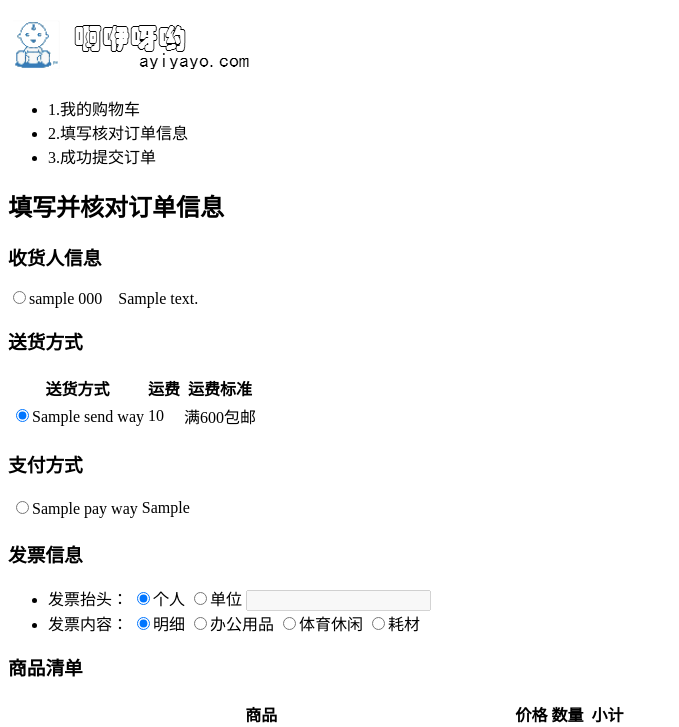
After one commit to Jayy-xj/Yii2shop, a Yii app: template frontend/views/order/order.php in a window 1280 px wide. The commit adds this page. Shown: the top 727 px of the page, without its empty margins (0-679 px from the left). Run offline with PHP 8.4 and a stand-in for Yii, Linux system fonts and the light colour scheme; the template is opened without the code that fills it: most values are stand-ins (such as "Sample title", 1, 10 or a date in 2020); data that the repository does not hold is empty; some libraries are stand-ins or nearby versions.

Commit message:
更新订单功能

```diff
--- a/frontend/assets/CartAsset.php
+++ b/frontend/assets/CartAsset.php
@@ -13,10 +13,12 @@ class CartAsset extends AssetBundle{
         'style/header.css',
         'style/cart.css',
         'style/footer.css',
+        "style/fillin.css",
     ];
     //需要加载的js文件
     public $js = [
         "js/cart1.js",
+        'js/cart2.js'
     ];
     //和其他静态资源管理器的依赖关系
     public $depends = [
--- a/frontend/config/main.php
+++ b/frontend/config/main.php
@@ -12,6 +12,7 @@ return [
     'bootstrap' => ['log'],
     'controllerNamespace' => 'frontend\controllers',
     'defaultRoute' =>'goods/index',
+
     'components' => [
         'request' => [
             'csrfParam' => '_csrf-frontend',
--- a/frontend/models/LoginForm.php
+++ b/frontend/models/LoginForm.php
@@ -36,6 +36,7 @@ class LoginForm extends Model{
                     $member->auth_key = \Yii::$app->security->generateRandomString();
                     $member->save(false);
                     \Yii::$app->user->login($member,$this->rememberMe?3600*24*7:0);
+
                     return true;
                 }else{
                     $this->addError('password','密码不正确');
--- /dev/null
+++ b/frontend/views/order/order.php
@@ -0,0 +1,222 @@
+<!-- 页面头部 start -->
+
+<div class="header w990 bc mt15">
+    <div class="logo w990">
+        <h2 class="fl"><a href="index.html"><img src="/images/logo.png" alt="京西商城"></a></h2>
+        <div class="flow fr flow2">
+            <ul>
+                <li>1.我的购物车</li>
+                <li class="cur">2.填写核对订单信息</li>
+                <li>3.成功提交订单</li>
+            </ul>
+        </div>
+    </div>
+</div>
+<!-- 页面头部 end -->
+
+<div style="clear:both;"></div>
+<form action="<?=\yii\helpers\Url::to(['order/add'])?>  " method="post">
+<!-- 主体部分 start -->
+<div class="fillin w990 bc mt15">
+    <div class="fillin_hd">
+        <h2>填写并核对订单信息</h2>
+    </div>
+    <div class="fillin_bd">
+        <!-- 收货人信息  start-->
+        <div class="address">
+            <h3>收货人信息</h3>
+            <div class="address_info">
+                <?php foreach ($queres as $query) {
+                    if ($query->status==1){
+                        echo '<p>';
+                        echo '<input type="radio" checked value="' . $query->id . '" name="address_id"/>' . $query->username . '&nbsp;' . $query->tel . '&nbsp;' . \frontend\models\Locations::getProvince($query->province) . '&nbsp;' . \frontend\models\Locations::getCity($query->city) . '&nbsp;' . \frontend\models\Locations::getDistrict($query->district) . '&nbsp;' . $query->detail . '&nbsp;';
+                        echo '</p>';
+                    }else{
+                        echo '<p>';
+                        echo '<input type="radio" value="' . $query->id . '" name="address_id"/>' . $query->username . '&nbsp;' . $query->tel . '&nbsp;' . \frontend\models\Locations::getProvince($query->province) . '&nbsp;' . \frontend\models\Locations::getCity($query->city) . '&nbsp;' . \frontend\models\Locations::getDistrict($query->district) . '&nbsp;' . $query->detail . '&nbsp;';
+                        echo '</p>';
+                    }
+                }
+                ?>
+            </div>
+        </div>
+        <!-- 收货人信息  end-->
+
+        <!-- 配送方式 start -->
+        <div class="delivery">
+            <h3>送货方式 </h3>
+            <div class="delivery_select">
+                <table>
+                    <thead>
+                    <tr>
+                        <th class="col1">送货方式</th>
+                        <th class="col2">运费</th>
+                        <th class="col3">运费标准</th>
+                    </tr>
+                    </thead>
+                    <tbody>
+                    <?php $send=0?>
+                    <?php foreach ($send_ways as $send_way) {
+                        if ($send==0){
+                            echo '<tr >';
+                            echo ' <td>';
+                            echo ' <input type="radio" checked name="delivery" value="' . $send_way['delivery_id'] . '" />' . $send_way['delivery_name'];
+                            echo '</td>';
+                            echo '<td class="price">' . $send_way['delivery_price'] . '</td>';
+                            echo '<td>满600包邮</td>';
+                            echo '</tr>';
+                        }else{
+                            echo '<tr >';
+                            echo ' <td>';
+                            echo ' <input type="radio" name="delivery" value="' . $send_way['delivery_id'] . '" />' . $send_way['delivery_name'];
+                            echo '</td>';
+                            echo '<td class="price">' . $send_way['delivery_price'] . '</td>';
+                            echo '<td>满600包邮</td>';
+                            echo '</tr>';
+                        }
+                        $send++;
+                    }
+                    ?>
+                    </tbody>
+                </table>
+
+            </div>
+        </div>
+        <!-- 配送方式 end -->
+
+        <!-- 支付方式  start-->
+        <div class="pay">
+            <h3>支付方式 </h3>
+            <div class="pay_select">
+                <table>
+                    <?php $pay=0?>
+                    <?php foreach ($pay_ways as $pay_way) {
+                        if ($pay==1){
+                            echo ' <tr >';
+                            echo ' <td class="col1">';
+                            echo ' <input type="radio"  checked  name="pay" value="' . $pay_way['payment_id'] . '" />' . $pay_way['payment_name'];
+                            echo '</td>';
+                            echo '<td>'.$pay_way['payment_intro'].'</td>';
+                            echo '</tr>';
+                        }else{
+                            echo ' <tr >';
+                            echo ' <td class="col1">';
+                            echo ' <input type="radio" name="pay" value="' . $pay_way['payment_id'] . '" />' . $pay_way['payment_name'];
+                            echo '</td>';
+                            echo '<td>'.$pay_way['payment_intro'].'</td>';
+                            echo '</tr>';
+                        }
+                        $pay++;
+                    }
+
+                    ?>
+                </table>
+            </div>
+        </div>
+        <!-- 支付方式  end-->
+
+        <!-- 发票信息 start-->
+        <div class="receipt none">
+            <h3>发票信息 </h3>
+            <div class="receipt_select ">
+                <form action="">
+                    <ul>
+                        <li>
+                            <label for="">发票抬头：</label>
+                            <input type="radio" name="type" checked="checked" class="personal" />个人
+                            <input type="radio" name="type" class="company"/>单位
+                            <input type="text" class="txt company_input" disabled="disabled" />
+                        </li>
+                        <li>
+                            <label for="">发票内容：</label>
+                            <input type="radio" name="content" checked="checked" />明细
+                            <input type="radio" name="content" />办公用品
+                            <input type="radio" name="content" />体育休闲
+                            <input type="radio" name="content" />耗材
+                        </li>
+                    </ul>
+                </form>
+
+            </div>
+        </div>
+        <!-- 发票信息 end-->
+
+        <!-- 商品清单 start -->
+        <div class="goods">
+            <h3>商品清单</h3>
+            <table>
+                <thead>
+                <tr>
+                    <th class="col1">商品</th>
+                    <th class="col3">价格</th>
+                    <th class="col4">数量</th>
+                    <th class="col5">小计</th>
+                </tr>
+                </thead>
+                <tbody>
+                <?php  $totals=null;$total=null;$amounts=null  ?>
+                <?php foreach($models as $model):?>
+                <tr>
+
+                    <td class="col1"><a href=""><?=\yii\helpers\Html::img('http://admin.yii2shop.com/'.$model['logo'])?></a>  <strong><a href=""><?=$model['name']?></a></strong></td>
+                    <td class="col3">￥<?=$model['shop_price']?></td>
+                    <td class="col4"><?=$model['amount']?></td>
+                    <td class="col5"><span>￥<?=($model['shop_price']*$model['amount'])?></span></td>
+                </tr>
+                    <?php
+                    $total=($model['shop_price']*$model['amount']);
+                    $totals+=($model['shop_price']*$model['amount']);
+                    $amounts+=$model['amount'];
+                    echo '<input type="hidden" name="goods_id[]" value="'.$model['id'].'"/>'
+                    ?>
+                <?php endforeach;?>
+                </tbody>
+                <tfoot>
+                <tr>
+                    <td colspan="5">
+                        <ul>
+                            <li>
+                                <span><?=$amounts?>件商品，总商品金额：</span>
+                                <input type="hidden" name="totals" value="<?=$totals?>">
+                                <em id="S-price"><?=$totals?></em>
+                            </li>
+                            <li>
+                                <span>运费：</span>
+                                <em id="Y-price"></em>
+                            </li>
+                            <li>
+                                <span>应付总额：</span>
+                                <em class="Z-price"></em>
+                            </li>
+                        </ul>
+                    </td>
+                </tr>
+                </tfoot>
+            </table>
+        </div>
+        <!-- 商品清单 end -->
+
+    </div>
+
+    <div class="fillin_ft">
+
+        <p>应付总额：<strong class="Z-price"></strong></p>
+<!--        <a href=""><span> <input type="submit" value="提交订单" ></span></a>-->
+        <input type="submit" value="提交订单" >
+        <input name="_csrf-frontend" type="hidden" id="_csrf-frontend" value="<?= Yii::$app->request->csrfToken ?>">
+    </div>
+</div>
+<!-- 主体部分 end -->
+</form>
+<script src="/js/jquery-1.8.3.min.js" type="text/javascript" charset="utf-8" ></script>
+<script >
+
+$("input[name='delivery']").click(function(){
+     ns=$(this).closest('tr').find('td.price').text();
+    $('#Y-price').text('￥'+ns);
+     allprice=$('#S-price').text();
+    final=(Number(allprice))-(Number(ns));
+    $('.Z-price').text('￥'+final);
+})
+$("input[name='delivery']:first").click();
+</script>
```
Also changed, not shown: frontend/controllers/AddressController.php (+14 -5 lines), frontend/controllers/GameController.php (added, +22 -0 lines), frontend/controllers/GoodsController.php (+5 -6 lines), frontend/controllers/MemberController.php (+38 -2 lines), frontend/models/Address.php (+8 -1 lines), frontend/views/game/index.php (added, +11 -0 lines), frontend/views/goods/cart.php (+19 -2 lines), frontend/views/layouts/cart.php (+0 -15 lines), backend/web/images/brand/59390803b9dc8.png (deleted), backend/web/images/brand/59390bb006da4.jpg (deleted), backend/web/images/brand/5939124a50bfc.jpg (deleted), backend/web/images/brand/59392c1351dc7.png (deleted).
